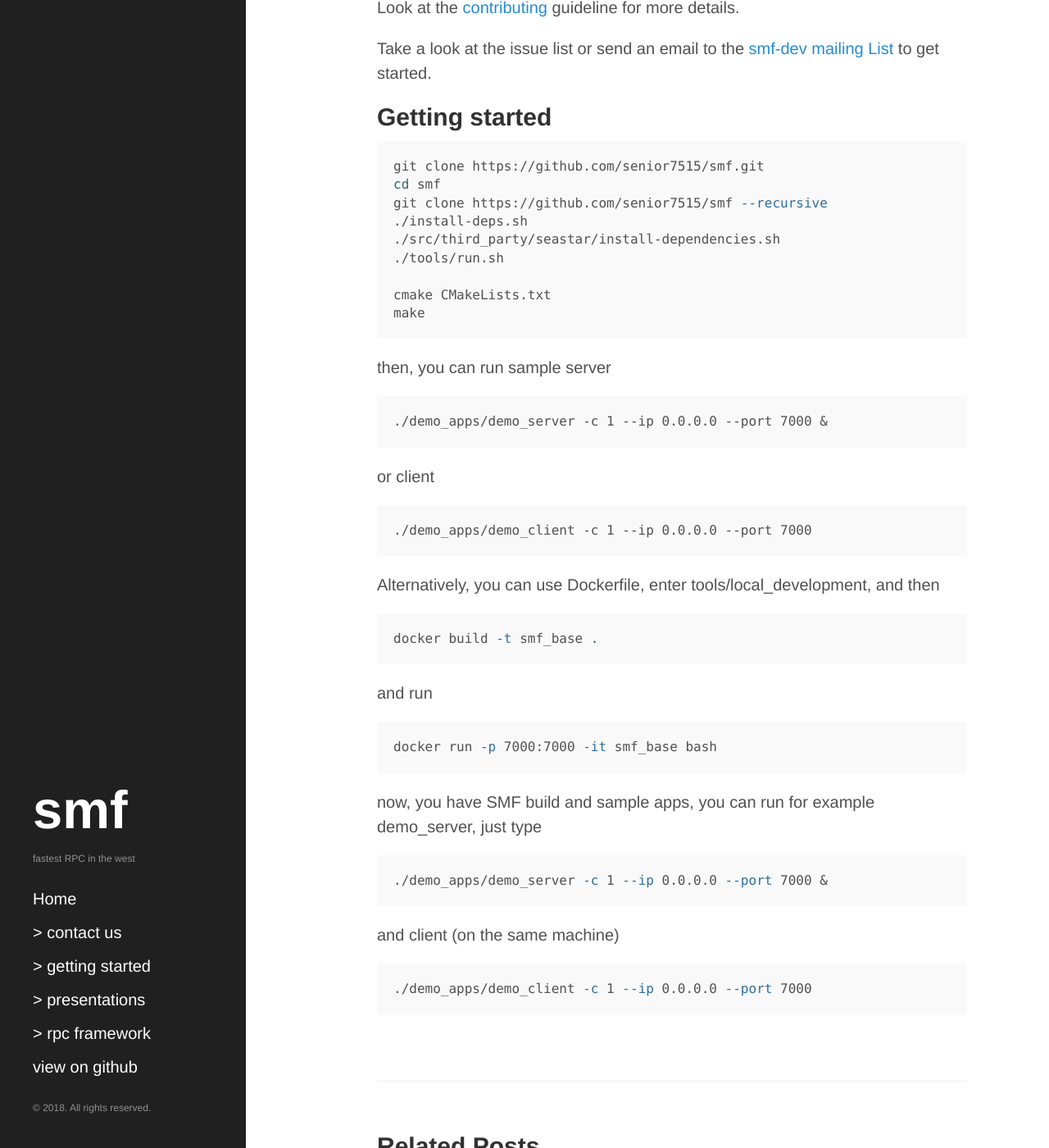
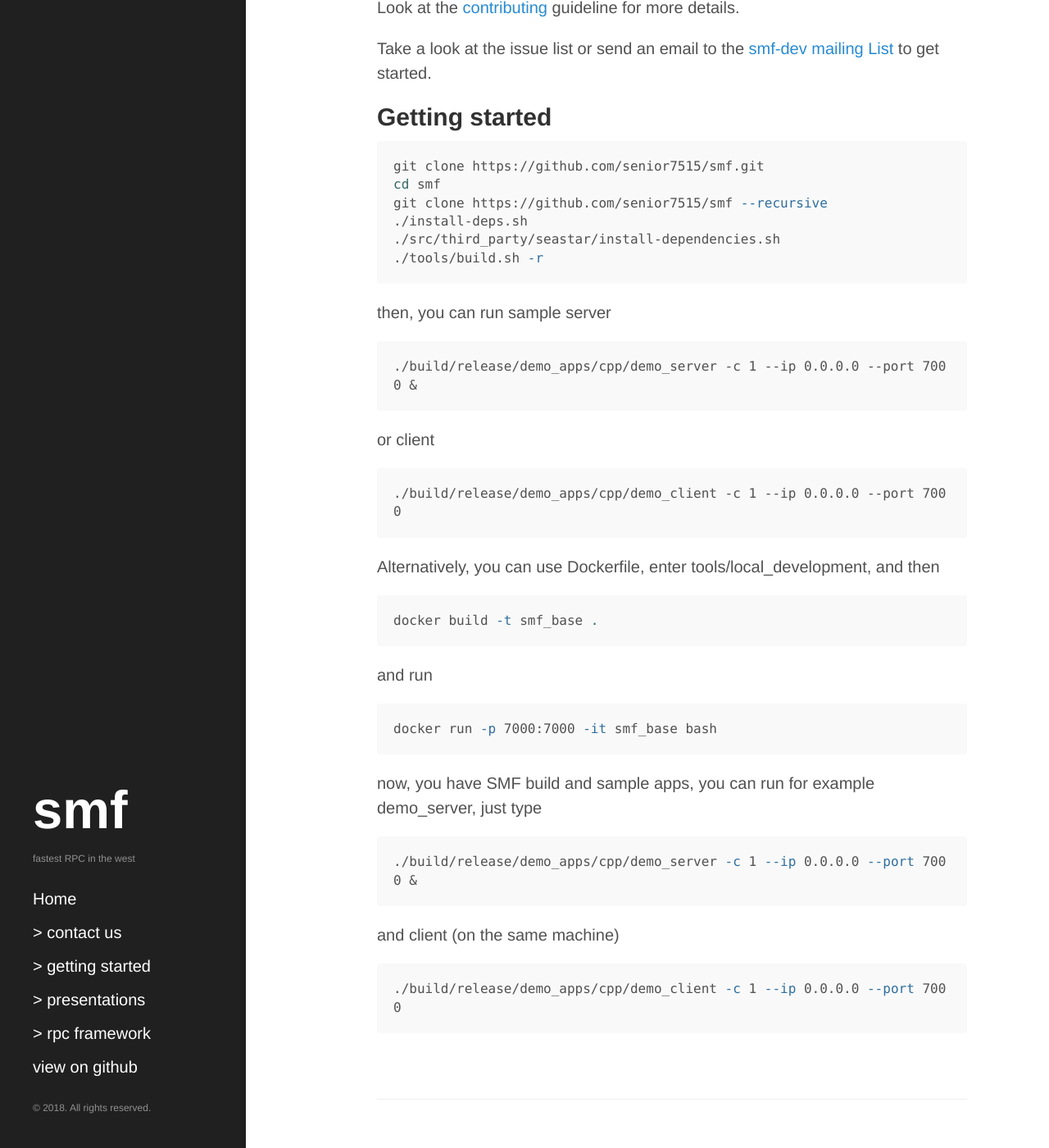
Before and after one commit to smfrpc/smf, a Jekyll site: the page built from docs/_posts/2017-10-12-introducing-smf.md, in a window 1280 px wide and 1400 px high, scrolled down 1298 px. Shown: the whole window at 82% size. Built offline with Jekyll 4.4.1, drawn with Linux system fonts in a browser that asks for light colours.

Commit message:
docs: update docs with new build scripts

````diff
--- a/docs/_posts/2017-10-12-introducing-smf.md
+++ b/docs/_posts/2017-10-12-introducing-smf.md
@@ -62,18 +62,15 @@ cd smf
 git clone https://github.com/senior7515/smf --recursive
 ./install-deps.sh
 ./src/third_party/seastar/install-dependencies.sh
-./tools/run.sh
-
-cmake CMakeLists.txt
-make
+./tools/build.sh -r
 ```
 then, you can run sample server
 ```
-./demo_apps/demo_server -c 1 --ip 0.0.0.0 --port 7000 &
+./build/release/demo_apps/cpp/demo_server -c 1 --ip 0.0.0.0 --port 7000 &
 ```
 or client
 ```
-./demo_apps/demo_client -c 1 --ip 0.0.0.0 --port 7000
+./build/release/demo_apps/cpp/demo_client -c 1 --ip 0.0.0.0 --port 7000
 ```
 
 Alternatively, you can use Dockerfile, enter tools/local_development, and then
@@ -86,9 +83,9 @@ docker run -p 7000:7000 -it smf_base bash
 ```
 now, you have SMF build and sample apps, you can run for example demo_server, just type
 ```bash
-./demo_apps/demo_server -c 1 --ip 0.0.0.0 --port 7000 &
+./build/release/demo_apps/cpp/demo_server -c 1 --ip 0.0.0.0 --port 7000 &
 ```
 and client (on the same machine)
 ```bash
-./demo_apps/demo_client -c 1 --ip 0.0.0.0 --port 7000
+./build/release/demo_apps/cpp/demo_client -c 1 --ip 0.0.0.0 --port 7000
 ```
````
